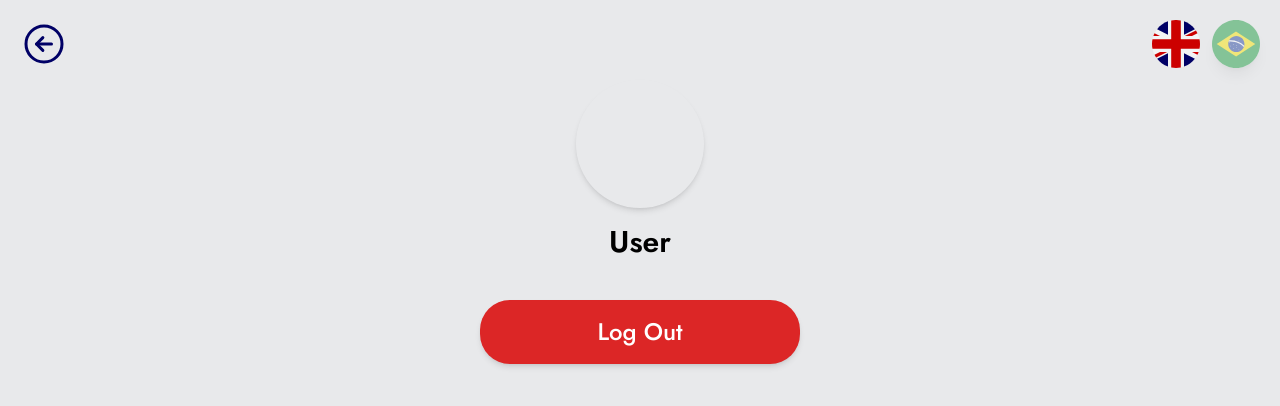
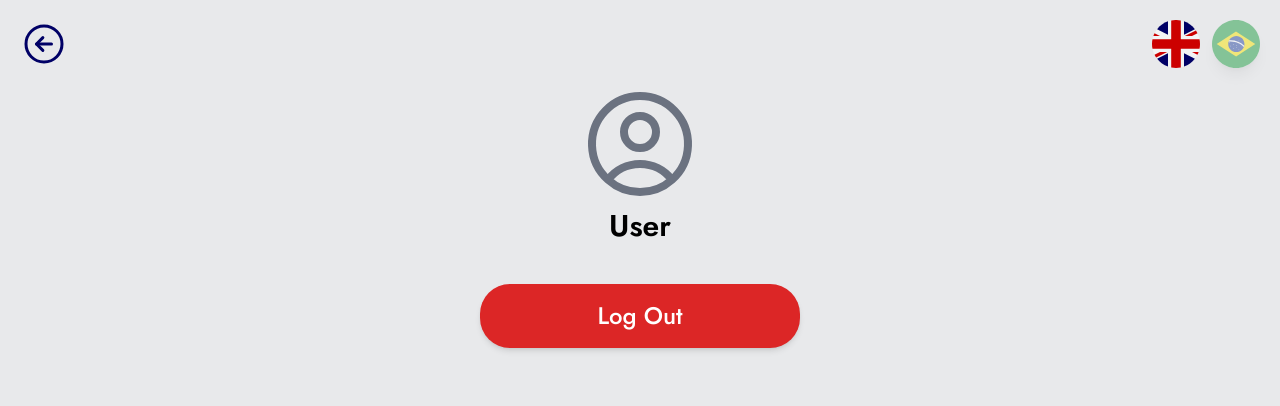
Before and after one commit to Instituto-Maua-de-Tecnologia/20242-Maua-CICSI1-Fontys-frontend, a React (Vite) app: page /profile in a window 1280 px wide. Shown: the top 406 px of the page. Built offline with nearby package versions, Linux system fonts and the light colour scheme.

Commit message:
redirection after succesful login

```diff
--- a/src/screens/profilePage/index.tsx
+++ b/src/screens/profilePage/index.tsx
@@ -3,6 +3,7 @@ import { msalInstance } from '@/api/auth/msalConfig';
 import React, { useState, useEffect } from 'react';
 import {ArrowCircleLeft} from "phosphor-react";
 import {useNavigate} from "react-router-dom";
+import { ProfilePicture } from '@/components/profile/ProfilePicture.tsx';
 
 export default function ProfilePage() {
     const [name, setName] = useState<string | null>(null);
@@ -42,8 +43,8 @@ export default function ProfilePage() {
             <TranslationButtons/>
 
             <div className="flex flex-col items-center mb-10">
-                <div
-                    className="w-32 h-32 rounded-full bg-cover bg-center mb-4 shadow-md"
+                <ProfilePicture
+                    size={128}
                 />
                 <h1 className="text-3xl text-black font-semibold">{name || 'User'}</h1>
             </div>
```
